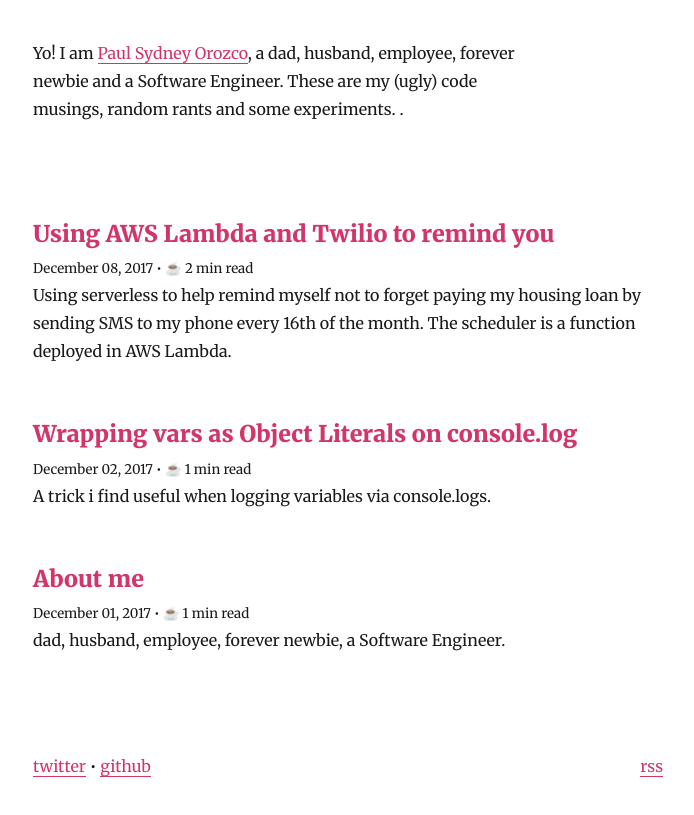
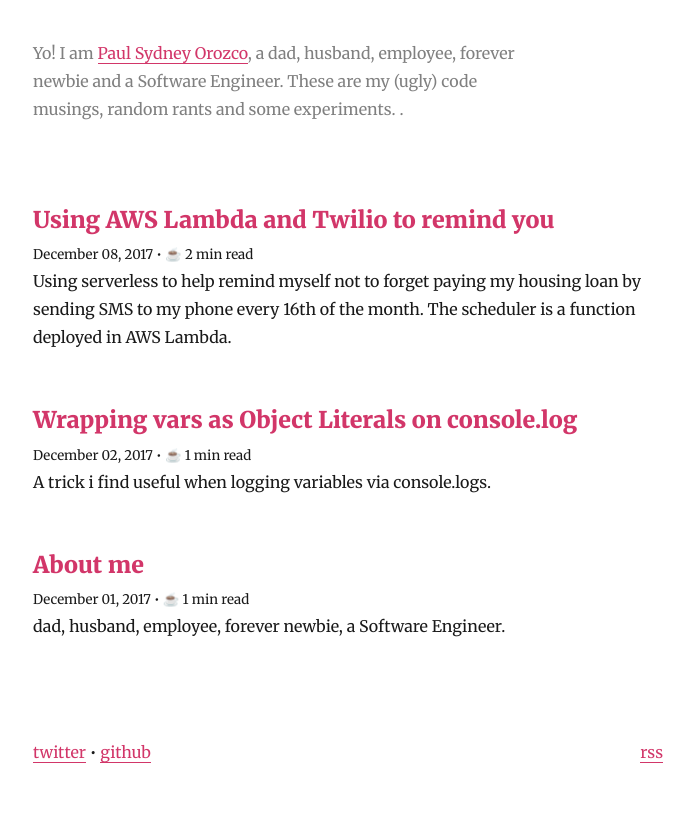
Before and after one commit to xtrycatchx/not.expert, a Gatsby site: page / in a window 1280 px wide. Shown: the part 101-916 px from the top of the page, without its empty margins (292-986 px from the left). Built offline with nearby package versions, Linux system fonts and the light colour scheme; Gatsby itself is replaced by a stand-in of ours; some packages are replaced by stand-ins of ours.

Commit message:
blog migration

```diff
--- a/src/components/Bio.js
+++ b/src/components/Bio.js
@@ -4,18 +4,15 @@ import React from 'react'
 import 'typeface-montserrat'
 import 'typeface-merriweather'
 
-import { rhythm } from '../utils/typography'
-
 class Bio extends React.Component {
   render() {
     return (
       <div
         style={{
-          display: 'flex',
-          marginBottom: rhythm(2.5),
+          display: 'flex'
         }}
       >
-        <p style={{ maxWidth: 500 }}>
+        <p style={{ maxWidth: 510, color: '#808080' }}>
         Yo! I am <a href="https://mobile.twitter.com/xtrycatchblockx">Paul Sydney Orozco</a>, a dad, husband, employee, forever newbie and a Software Engineer.
           {' '}
         These are my (ugly) code musings, random rants and some experiments. .
```
